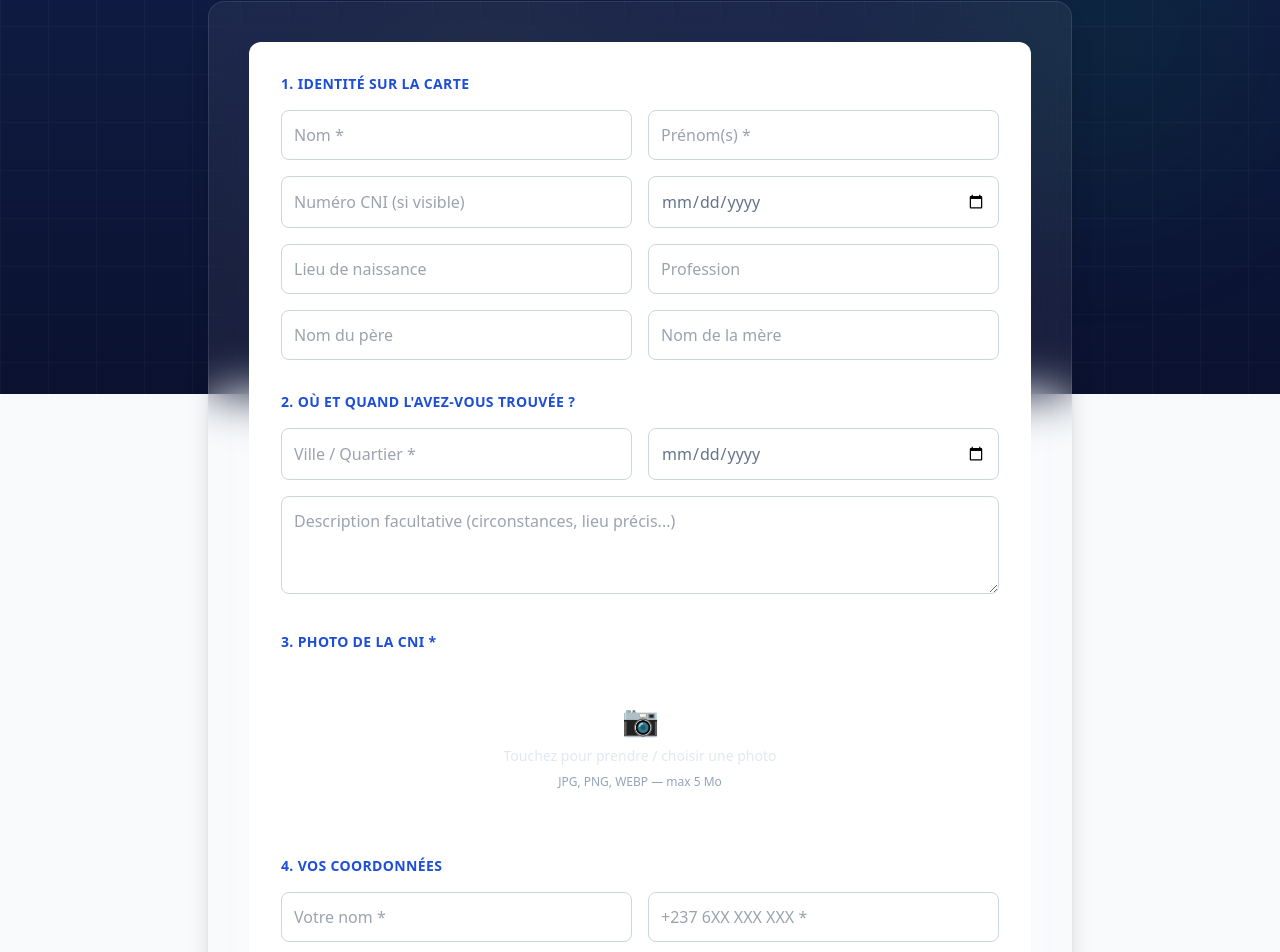
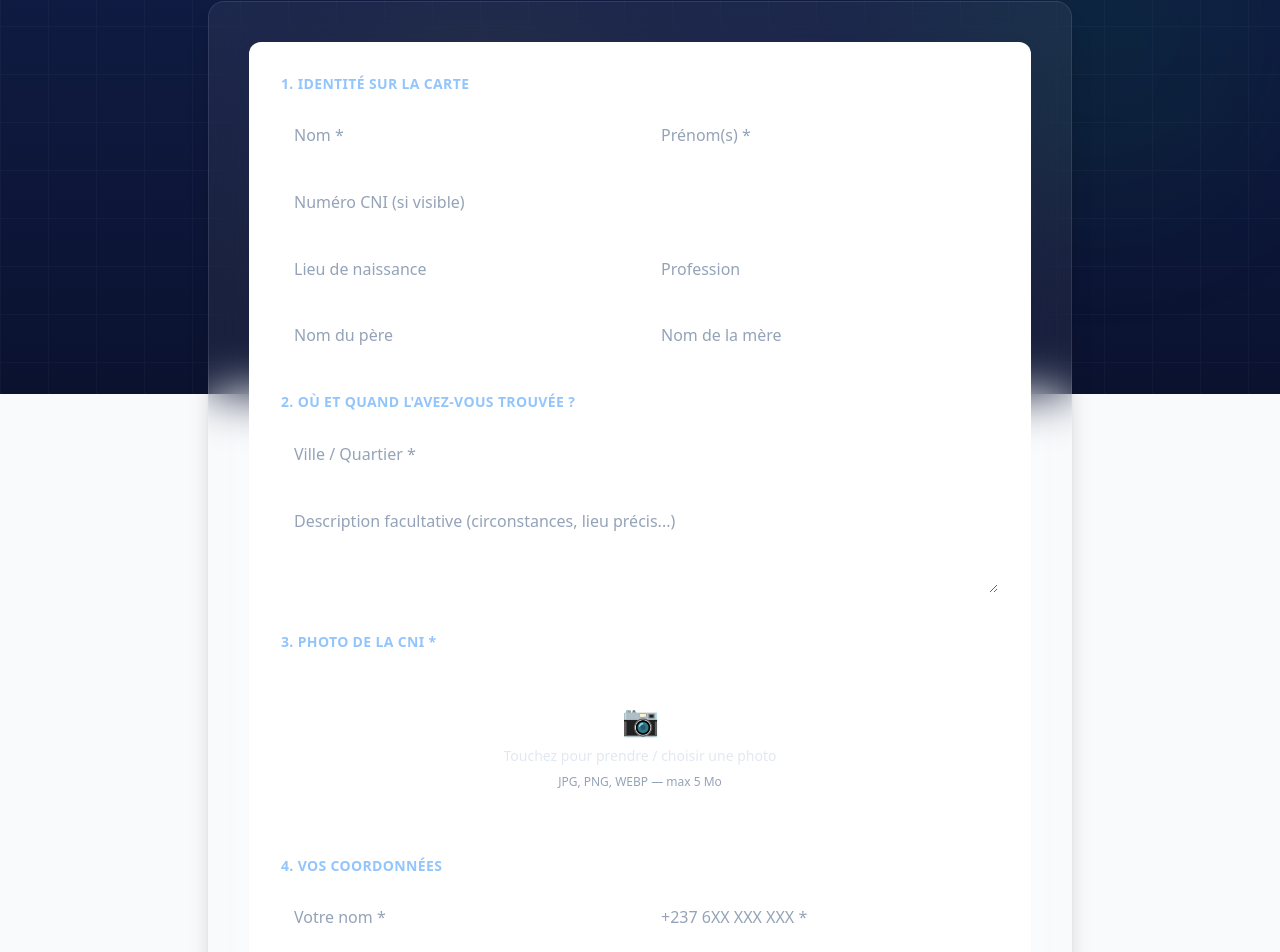
Before and after one commit to freddy-20/CNI-FIND, a Next.js app: page /retrouve in a window 1280 px wide. Shown: the part 406-1358 px from the top of the page. Built offline with nearby package versions, Linux system fonts and the light colour scheme.

Commit message:
Update FoundDocumentForm.tsx

```diff
--- a/components/forms/FoundDocumentForm.tsx
+++ b/components/forms/FoundDocumentForm.tsx
@@ -2,6 +2,9 @@
 
 import { useState } from "react";
 import ImageUpload from "./ImageUpload";
+
+const inputClass =
+  "w-full rounded-lg border border-white/15 bg-white/[0.04] p-3 text-white placeholder-slate-400 focus:border-blue-400 focus:bg-white/[0.07] focus:outline-none transition-colors";
 
 export default function FoundDocumentForm() {
   const [photoUrl, setPhotoUrl] = useState("");
@@ -74,135 +77,72 @@ export default function FoundDocumentForm() {
         <div
           className={`rounded-xl border p-4 text-sm ${
             feedback.type === "success"
-              ? "border-green-200 bg-green-50 text-green-700"
-              : "border-red-200 bg-red-50 text-red-700"
+              ? "border-emerald-400/30 bg-emerald-500/10 text-emerald-300"
+              : "border-red-400/30 bg-red-500/10 text-red-300"
           }`}
         >
           {feedback.message}
         </div>
       )}
 
-      {/* Section 1 : Identité sur la CNI */}
       <section className="space-y-4">
-        <h2 className="text-sm font-semibold uppercase tracking-wide text-blue-700">
+        <h2 className="text-sm font-semibold uppercase tracking-wide text-blue-300">
           1. Identité sur la carte
         </h2>
 
         <div className="grid gap-4 sm:grid-cols-2">
-          <input
-            name="lastName"
-            placeholder="Nom *"
-            required
-            className="rounded-lg border border-slate-300 p-3 focus:border-blue-500 focus:outline-none"
-          />
-          <input
-            name="firstName"
-            placeholder="Prénom(s) *"
-            required
-            className="rounded-lg border border-slate-300 p-3 focus:border-blue-500 focus:outline-none"
-          />
-          <input
-            name="cniNumber"
-            placeholder="Numéro CNI (si visible)"
-            className="rounded-lg border border-slate-300 p-3 focus:border-blue-500 focus:outline-none"
-          />
-          <input
-            type="date"
-            name="birthDate"
-            placeholder="Date de naissance"
-            className="rounded-lg border border-slate-300 p-3 text-slate-500 focus:border-blue-500 focus:outline-none"
-          />
-          <input
-            name="birthPlace"
-            placeholder="Lieu de naissance"
-            className="rounded-lg border border-slate-300 p-3 focus:border-blue-500 focus:outline-none"
-          />
-          <input
-            name="profession"
-            placeholder="Profession"
-            className="rounded-lg border border-slate-300 p-3 focus:border-blue-500 focus:outline-none"
-          />
-          <input
-            name="fatherName"
-            placeholder="Nom du père"
-            className="rounded-lg border border-slate-300 p-3 focus:border-blue-500 focus:outline-none"
-          />
-          <input
-            name="motherName"
-            placeholder="Nom de la mère"
-            className="rounded-lg border border-slate-300 p-3 focus:border-blue-500 focus:outline-none"
-          />
+          <input name="lastName" placeholder="Nom *" required className={inputClass} />
+          <input name="firstName" placeholder="Prénom(s) *" required className={inputClass} />
+          <input name="cniNumber" placeholder="Numéro CNI (si visible)" className={inputClass} />
+          <input type="date" name="birthDate" className={`${inputClass} [color-scheme:dark]`} />
+          <input name="birthPlace" placeholder="Lieu de naissance" className={inputClass} />
+          <input name="profession" placeholder="Profession" className={inputClass} />
+          <input name="fatherName" placeholder="Nom du père" className={inputClass} />
+          <input name="motherName" placeholder="Nom de la mère" className={inputClass} />
         </div>
       </section>
 
-      {/* Section 2 : Découverte */}
       <section className="space-y-4">
-        <h2 className="text-sm font-semibold uppercase tracking-wide text-blue-700">
+        <h2 className="text-sm font-semibold uppercase tracking-wide text-blue-300">
           2. Où et quand l'avez-vous trouvée ?
         </h2>
 
         <div className="grid gap-4 sm:grid-cols-2">
-          <input
-            name="foundCity"
-            placeholder="Ville / Quartier *"
-            required
-            className="rounded-lg border border-slate-300 p-3 focus:border-blue-500 focus:outline-none"
-          />
-          <input
-            type="date"
-            name="foundDate"
-            required
-            className="rounded-lg border border-slate-300 p-3 text-slate-500 focus:border-blue-500 focus:outline-none"
-          />
+          <input name="foundCity" placeholder="Ville / Quartier *" required className={inputClass} />
+          <input type="date" name="foundDate" required className={`${inputClass} [color-scheme:dark]`} />
         </div>
 
         <textarea
           name="description"
           placeholder="Description facultative (circonstances, lieu précis...)"
           rows={3}
-          className="w-full rounded-lg border border-slate-300 p-3 focus:border-blue-500 focus:outline-none"
+          className={inputClass}
         />
       </section>
 
-      {/* Section 3 : Photo */}
       <section className="space-y-4">
-        <h2 className="text-sm font-semibold uppercase tracking-wide text-blue-700">
+        <h2 className="text-sm font-semibold uppercase tracking-wide text-blue-300">
           3. Photo de la CNI *
         </h2>
         <ImageUpload onUploaded={setPhotoUrl} />
       </section>
 
-      {/* Section 4 : Coordonnées du déposant */}
       <section className="space-y-4">
-        <h2 className="text-sm font-semibold uppercase tracking-wide text-blue-700">
+        <h2 className="text-sm font-semibold uppercase tracking-wide text-blue-300">
           4. Vos coordonnées
         </h2>
 
         <div className="grid gap-4 sm:grid-cols-2">
-          <input
-            name="depositorName"
-            placeholder="Votre nom *"
-            required
-            className="rounded-lg border border-slate-300 p-3 focus:border-blue-500 focus:outline-none"
-          />
+          <input name="depositorName" placeholder="Votre nom *" required className={inputClass} />
           <input
             name="phone"
             placeholder="+237 6XX XXX XXX *"
             required
             pattern="^(\+237)?[26][0-9]{8}$"
-            className="rounded-lg border border-slate-300 p-3 focus:border-blue-500 focus:outline-none"
+            className={inputClass}
           />
-          <input
-            name="whatsapp"
-            placeholder="Numéro WhatsApp (si différent)"
-            className="rounded-lg border border-slate-300 p-3 focus:border-blue-500 focus:outline-none"
-          />
-          <input
-            type="email"
-            name="email"
-            placeholder="Email (facultatif)"
-            className="rounded-lg border border-slate-300 p-3 focus:border-blue-500 focus:outline-none"
-          />
+          <input name="whatsapp" placeholder="Numéro WhatsApp (si différent)" className={inputClass} />
+          <input type="email" name="email" placeholder="Email (facultatif)" className={inputClass} />
         </div>
 
         <p className="text-xs text-slate-400">
@@ -211,10 +151,7 @@ export default function FoundDocumentForm() {
         </p>
       </section>
 
-      <button
-        disabled={loading}
-        className="w-full rounded-xl bg-green-600 p-4 font-semibold text-white transition-colors hover:bg-green-700 disabled:cursor-not-allowed disabled:opacity-60"
-      >
+      <button disabled={loading} className="btn-primary w-full bg-emerald-600 hover:bg-emerald-700 hover:shadow-emerald-600/30">
         {loading ? "Enregistrement en cours..." : "✅ Déclarer la CNI retrouvée"}
       </button>
     </form>
```
